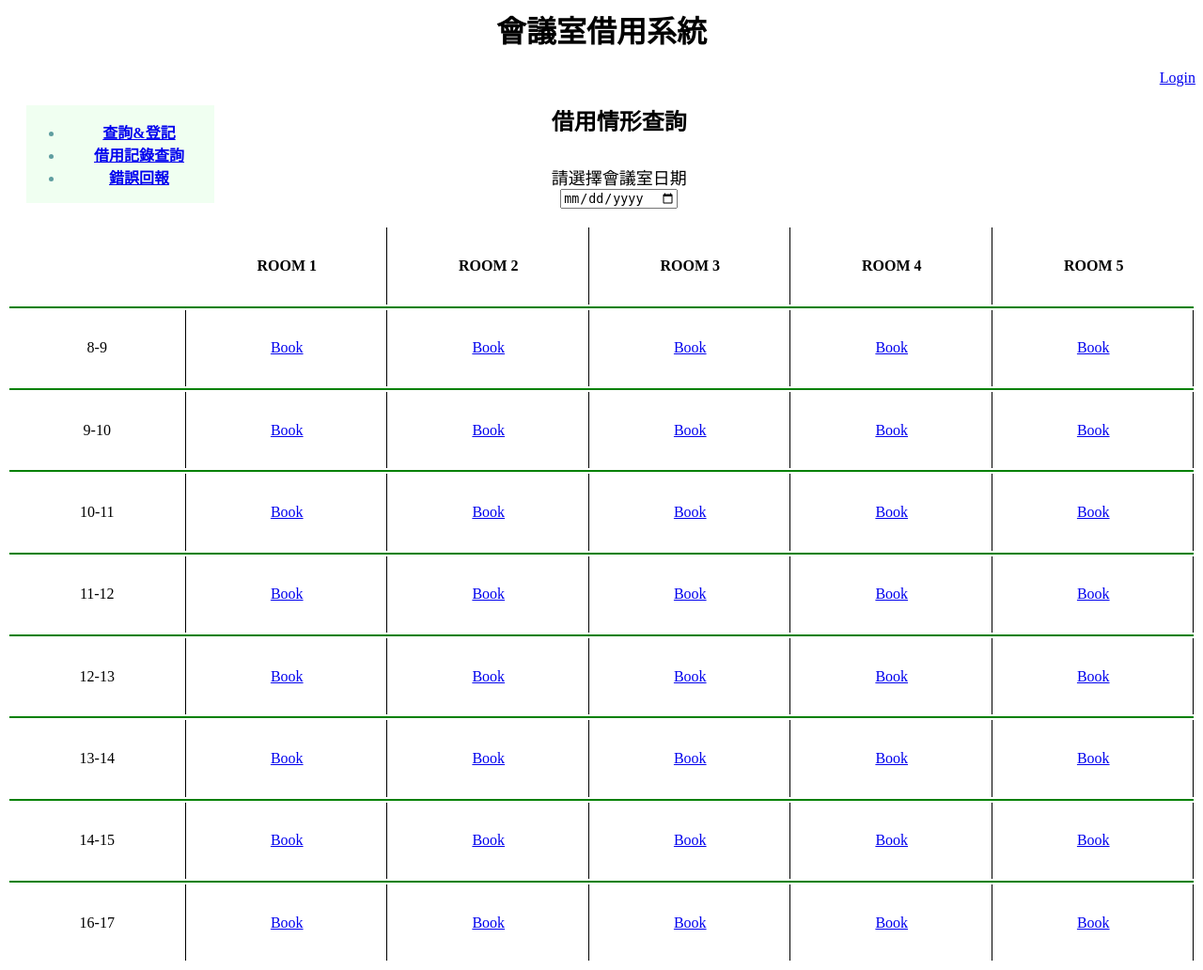
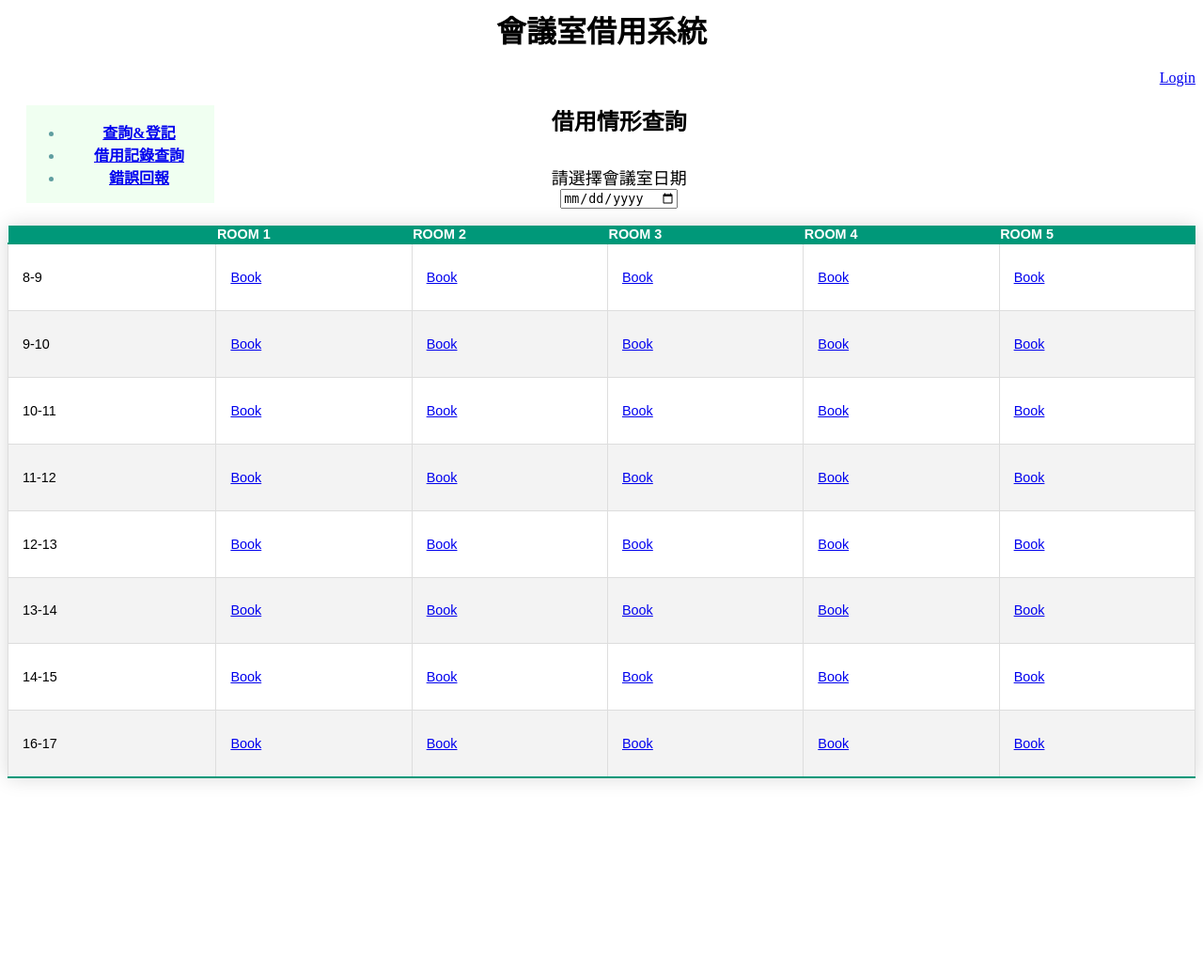
Before and after one commit to xioubin/SW_final, a Django app: page /home/ in a window 1280 px wide. Shown: the whole page at 94% size. After the commit the page ends 832 px from the top, so only its background shows below. Run offline with Django 3.2, Linux system fonts and the light colour scheme.

Commit message:
index formating

```diff
--- a/home/templates/index.html
+++ b/home/templates/index.html
@@ -1,5 +1,43 @@
 {% extends "base.html" %}
 {% block content %}
+<style type="text/css">
+
+    table{
+    border-collapse: collapse;
+    margin: 25px 0;
+    font-size: 0.9em;
+    font-family: sans-serif;
+    min-width: 400px;
+    box-shadow: 0 0 20px rgba(0, 0, 0, 0.15);
+    }
+    caption{
+        font-size: 2em;
+    }
+    thead tr {
+    background-color: #009879;
+    color: #ffffff;
+    text-align: left;
+    }
+    td {
+    padding: 12px 15px;
+    border:1px solid #dddddd;
+    }
+    tr {
+    border-bottom: 1px solid #dddddd;
+    }
+    tr:nth-of-type(even) {
+        background-color: #f3f3f3;
+    }
+    tr:last-of-type {
+        border-bottom: 2px solid #009879;
+    }
+    tr.active-row {
+        font-weight: bold;
+        color: #009879;
+    }
+
+    </style>
+
 <div id="calendar_text_2">請選擇會議室日期<br />
 <form id="chooseDate" action="{% url 'index' %}" method="POST">
     {% csrf_token %}
@@ -10,29 +48,30 @@
 </form>
 </div>
 
-<table width="100%" height="100%" style="text-align:center;">
+<table width="100%" height="75%" >
+    <thead>
         <tr>
+            <th>&nbsp</th>
+            <th>ROOM 1</th>
+            <th>ROOM 2</th>
+            <th>ROOM 3</th>
+            <th>ROOM 4</th>
+            <th>ROOM 5</th>
+        </tr>
+    </thead>
 
-        <th width="15%">&nbsp&nbsp</td>
-        <th width="17%" style='border-right:1px solid #000000'>ROOM 1</td>
-        <th width="17%" style='border-right:1px solid #000000'>ROOM 2</td>
-        <th width="17%" style='border-right:1px solid #000000'>ROOM 3</td>
-        <th width="17%" style='border-right:1px solid #000000'>ROOM 4</td>
-        <th width="17%">ROOM 5</td>
-    </tr>
-
+    <tbody>
         {%for time_choice_key,time_choice in time_choices%}
-    <tr bgcolor="green" style="height: 1;">
-        <td colspan="6"></td>
-    </tr>
         <tr>
-        <td width="15%" style='border-right:1px solid #000000'>{{time_choice}}</td>
+            <td>{{time_choice}}</td>
             {%for room_choice_key,room_choice in room_choices%}
-        <td width="17%" style='border-right:1px solid #000000' timeid = {{time_choice}} roomid = {{room_choice}}>
+            <td timeid = {{time_choice}} roomid = {{room_choice}}>
                 <a href="{% url 'book' %}?date={{date}}&time={{time_choice_key}}&room={{room_choice_key}}">Book</a>
             </td>
             {%endfor%}
         </tr>
         {%endfor%}
+    </tbody>
+
 </table>
 {% endblock %}
--- a/home/templates/records.html
+++ b/home/templates/records.html
@@ -10,9 +10,6 @@
     font-family: sans-serif;
     min-width: 400px;
     box-shadow: 0 0 20px rgba(0, 0, 0, 0.15);
-    }
-    caption{
-        font-size: 2em;
     }
     thead tr {
     background-color: #009879;
```
Also changed, not shown: db.sqlite3. Lines whose indentation alone changed are shown as unchanged.
